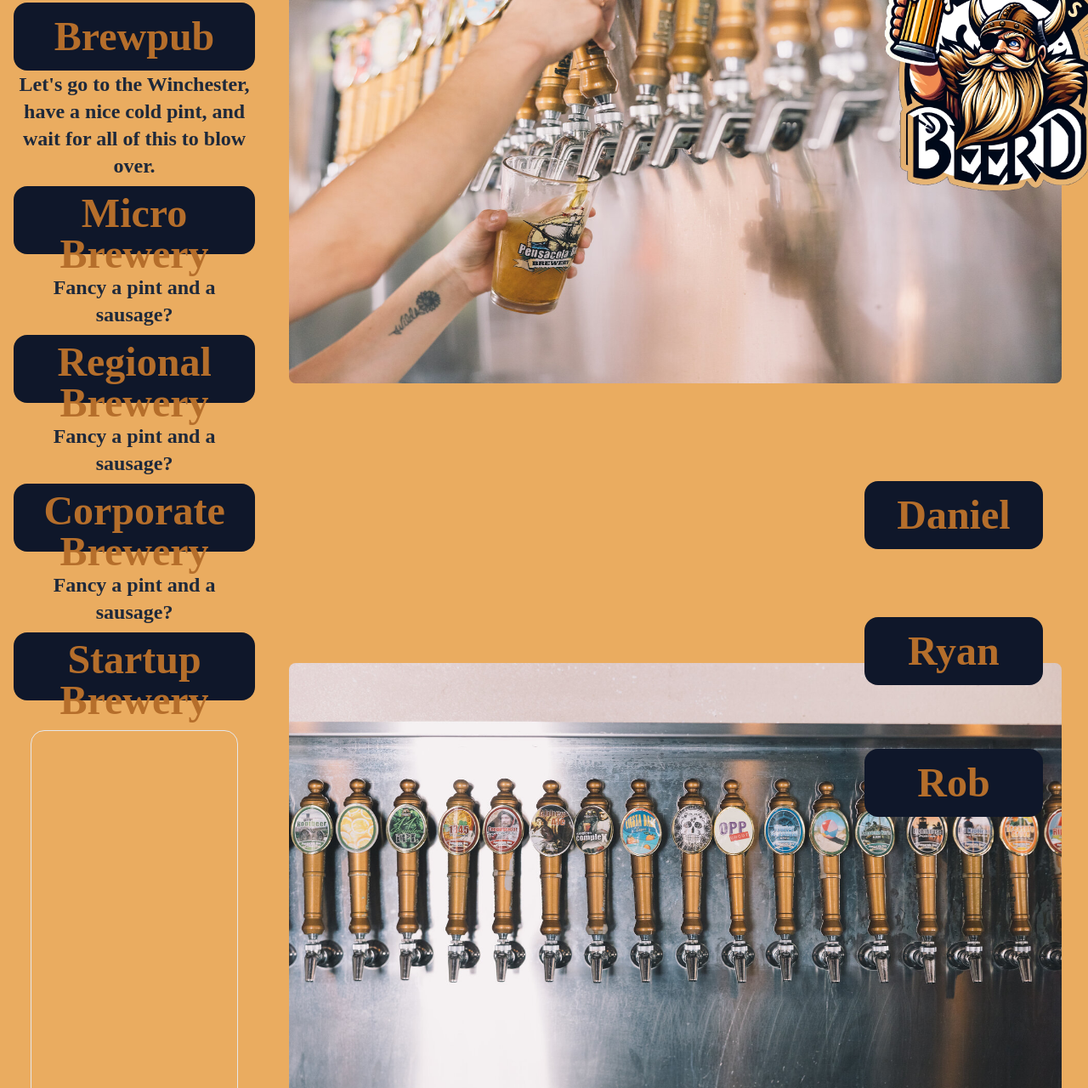
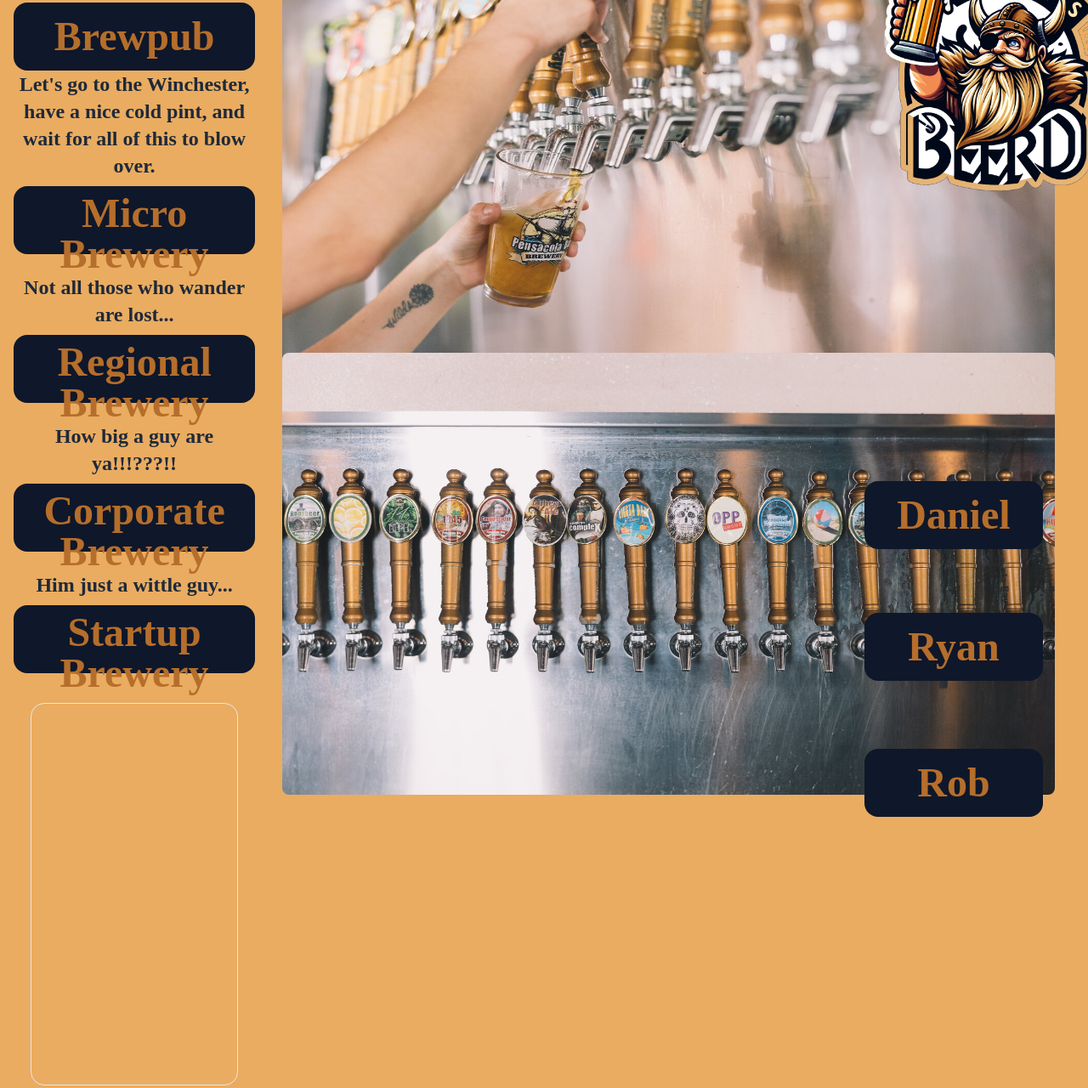
Before and after one commit to Jbyrd126/By_Odins_Beerd, a plain HTML site: page index.html in a window 1280 px wide. Shown: the part 197-1477 px from the top of the page at 85% size. Drawn offline with nearby package versions, Linux system fonts and the light colour scheme; some packages are replaced by stand-ins of ours; a web font is replaced by a local one.

Commit message:
changed all px call outs to percentages to help the page display correctly on all screen sizes

```diff
--- a/assets/css/style.css
+++ b/assets/css/style.css
@@ -32,9 +32,6 @@ h2 {
 
 }
 
-/* #choice {
-    font-family: "IM Fell English SC", serif;
-} */
 
 #logo {
     position: absolute;
@@ -47,7 +44,7 @@ h2 {
 .frog {
     color: #b56e2b;
     font-family: "IM Fell English SC", serif;
-    font-size: larger;
+
 
 }
 
@@ -71,13 +68,13 @@ h2 {
 
 .scarab {
     display: block;
-    margin-bottom: 10px;
+    margin-top: 10px;
 
 
     width: calc(71%);
     height: calc(65%);
     position: absolute;
-    top: 965px;
+    top: calc(75%);
 
 }
 
--- a/index.html
+++ b/index.html
@@ -40,29 +40,30 @@
                             nice cold pint, and wait for all of this to blow over.
                         </h2>
                         <button id="choice1"
-                            class="frog bg-slate-900 hover:bg-slate-600 active:bg-slate-700 focus:outline-none focus:ring focus:ring-slate-50 text-5xl font-bold py-2 px-4 rounded-2xl mt-2 w-full h-20">
+                            class="frog bg-slate-900 hover:bg-slate-600 active:bg-slate-700 focus:outline-none focus:ring focus:ring-slate-50 text-5xl font-bold p-2 px-4 rounded-2xl mt-2 w-full h-20">
                             Micro Brewery
                         </button>
                     </div>
                     <div>
-                        <h2 class="text-2xl font-bold text-center text-slate-800	">Fancy a pint and a sausage?</h2>
+                        <h2 class="text-2xl font-bold text-center text-slate-800	">Not all those who wander are lost...
+                        </h2>
 
                         <button id="choice2"
-                            class="frog bg-slate-900 hover:bg-slate-600 active:bg-slate-700 focus:outline-none focus:ring focus:ring-slate-50 text-5xl font-bold py-2 px-4 rounded-2xl mt-2 w-full h-20">
+                            class="frog bg-slate-900 hover:bg-slate-600 active:bg-slate-700 focus:outline-none focus:ring focus:ring-slate-50 text-5xl font-bold p-2 rounded-2xl mt-2 w-full h-20">
                             Regional Brewery
                         </button>
                     </div>
                     <div>
-                        <h2 class="text-2xl font-bold text-center text-slate-800	">Fancy a pint and a sausage?</h2>
+                        <h2 class="text-2xl font-bold text-center text-slate-800	">How big a guy are ya!!!???!!</h2>
                         <button id="choice3"
                             class="frog bg-slate-900 hover:bg-slate-600 active:bg-slate-700 focus:outline-none focus:ring focus:ring-slate-50 text-5xl font-bold py-2 px-4 rounded-2xl mt-2 w-full h-20">
                             Corporate Brewery
                         </button>
                     </div>
                     <div>
-                        <h2 class="text-2xl font-bold text-center text-slate-800	">Fancy a pint and a sausage?</h2>
+                        <h2 class="text-2xl font-bold text-center text-slate-800	">Him just a wittle guy...</h2>
                         <button id="choice4"
-                            class="frog bg-slate-900 hover:bg-slate-600 active:bg-slate-700 focus:outline-none focus:ring focus:ring-slate-50 text-5xl font-bold py-2 px-4 rounded-2xl mt-2 w-full h-20">
+                            class="frog bg-slate-900 hover:bg-slate-600 active:bg-slate-700 focus:outline-none focus:ring focus:ring-slate-50 text-5xl font-bold p-2 rounded-2xl mt-2 w-full h-20">
                             Startup Brewery
                         </button>
                     </div>
@@ -74,7 +75,7 @@
 
 
             </div>
-            <div id="list" class="col-span-2 p-4 w-1/2">
+            <div id="list" class="col-span-2 p-2 w-1/2">
 
 
 
@@ -107,7 +108,7 @@
                 <button
                     class="frog bg-slate-900 hover:bg-slate-600 active:bg-slate-700 focus:outline-none focus:ring focus:ring-slate-50 text-5xl font-bold py-2 px-4 rounded-2xl mt-2 w-2/3 h-20"
                     onclick="location.href='https://www.google.com'"
-                    style="position: absolute; top: 815px;">Ryan</button>
+                    style="position: absolute; top: 810px;">Ryan</button>
                 <button
                     class=" frog bg-slate-900 hover:bg-slate-600 active:bg-slate-700 focus:outline-none focus:ring focus:ring-slate-50 text-5xl font-bold py-2 px-4 rounded-2xl mt-2 w-2/3 h-20"
                     onclick="location.href='rob.html'" style="position: absolute; top: 970px;">Rob</button>
```
